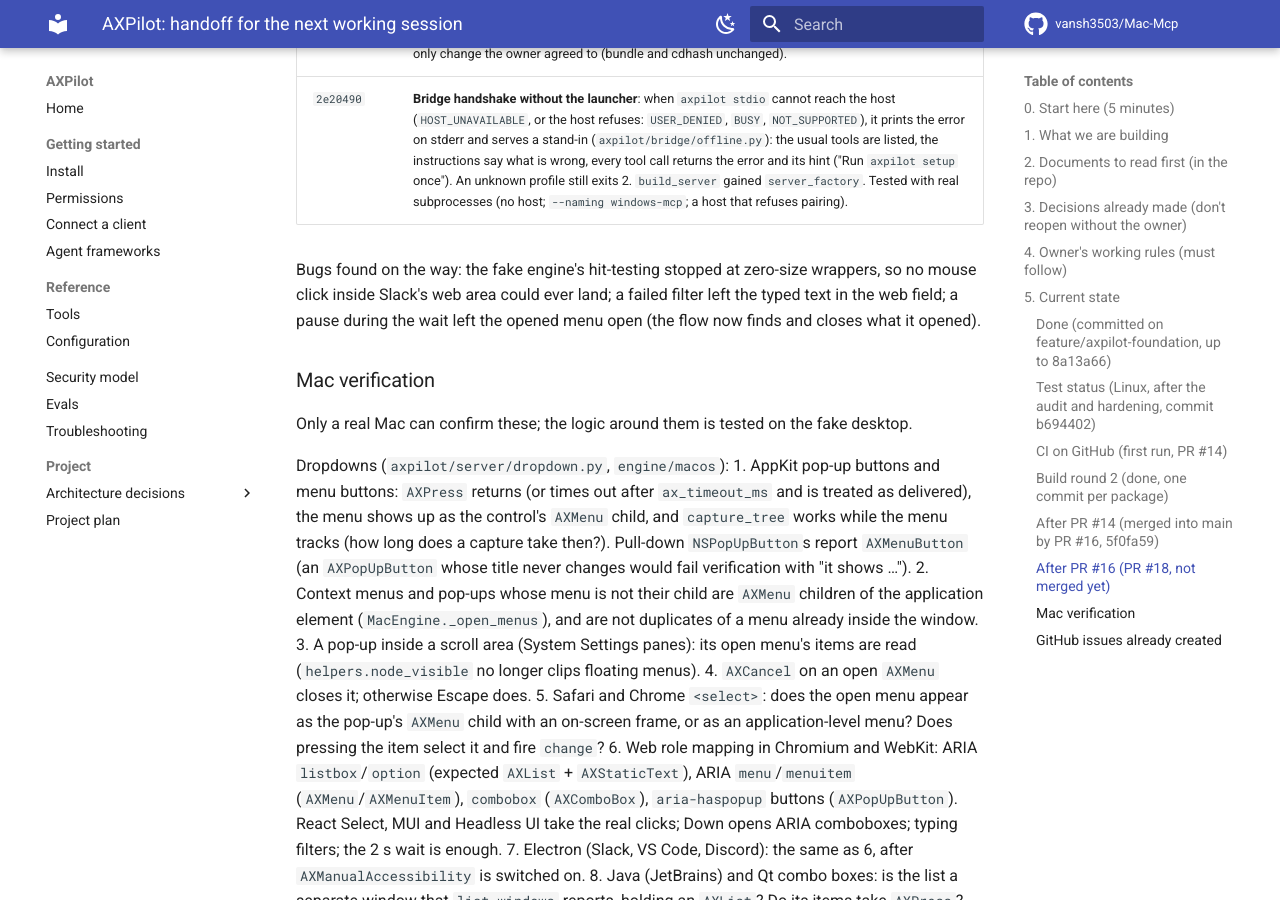
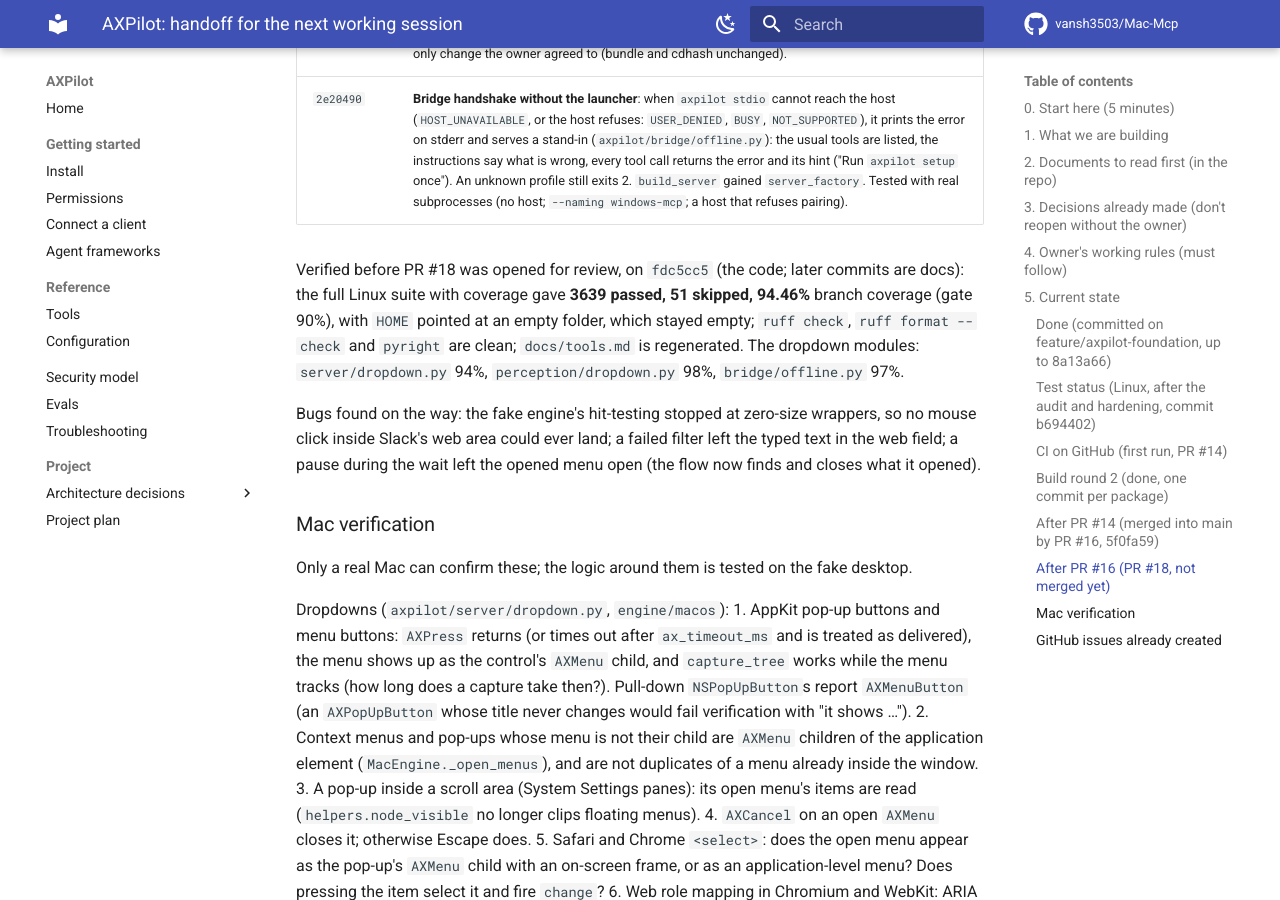
Before and after one commit to Vansh3503/Mac-Mcp, an MkDocs documentation site: the page built from docs/dev/handoff/HANDOFF.md, in a window 1280 px wide and 900 px high, scrolled down 8972 px. Built offline with MkDocs 1.6.1 and Material for MkDocs 9.7.7, drawn with Linux system fonts in a browser that asks for light colours; comment, search, counter and statistics services are not loaded.

Commit message:
docs(handoff): record the full test run for PR #18

```diff
--- a/docs/dev/handoff/HANDOFF.md
+++ b/docs/dev/handoff/HANDOFF.md
@@ -195,6 +195,11 @@ Linux container: nothing touched a real Mac).
 | `0ed17c6` | **CI builds the launcher**: a `macos-14` job runs `launcher/build.sh` and `launcher/tests` against the built bundle and fails if the bundle tests skipped (only the LaunchServices E2E test may). Nothing published; `BUILDINFO.txt` and `SHA256SUMS` kept as a 14-day artifact. `launcher/` unchanged. |
 | `fdc5cc5` | The launcher job's first runs (macos-14): **`launcher/main.swift` compiles**; the universal2 bundle is ad-hoc signed and verified, and the smoke test passes (cdhash arm64 `ca3fde20450a55467e2bc927ef154a9275ee4f64`, x86_64 `560c01f5c4de0d803b601bbfb86953ef4332243c`, Xcode on the runner; a release must still pin the bundle `launcher.yml` builds). 39 of 40 contract tests passed; `test_gives_up_after_five_restarts_within_a_minute` failed 2 runs in 3 (16 s step measured 17.55 s; `asyncAfter` may fire up to 10% late). Its bound is now `expected * 1.1 + 1.5`, a test-only change the owner agreed to (bundle and cdhash unchanged). |
 | `2e20490` | **Bridge handshake without the launcher**: when `axpilot stdio` cannot reach the host (`HOST_UNAVAILABLE`, or the host refuses: `USER_DENIED`, `BUSY`, `NOT_SUPPORTED`), it prints the error on stderr and serves a stand-in (`axpilot/bridge/offline.py`): the usual tools are listed, the instructions say what is wrong, every tool call returns the error and its hint ("Run `axpilot setup` once"). An unknown profile still exits 2. `build_server` gained `server_factory`. Tested with real subprocesses (no host; `--naming windows-mcp`; a host that refuses pairing). |
+
+Verified before PR #18 was opened for review, on `fdc5cc5` (the code; later commits are docs): the full Linux suite
+with coverage gave **3639 passed, 51 skipped, 94.46%** branch coverage (gate 90%), with `HOME` pointed at an empty
+folder, which stayed empty; `ruff check`, `ruff format --check` and `pyright` are clean; `docs/tools.md` is
+regenerated. The dropdown modules: `server/dropdown.py` 94%, `perception/dropdown.py` 98%, `bridge/offline.py` 97%.
 
 Bugs found on the way: the fake engine's hit-testing stopped at zero-size wrappers, so no mouse click inside
 Slack's web area could ever land; a failed filter left the typed text in the web field; a pause during the wait
```
